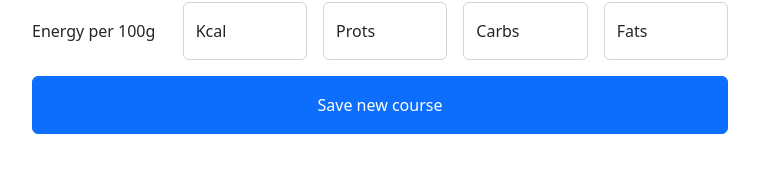
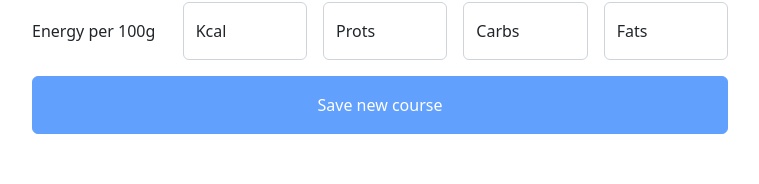
Before and after one commit to thatkit/restaurant-menu, a Vue app in the folder client/: page / in a window 1280 px wide. Shown: the part 472-656 px from the top of the page, without its empty margins (260-1019 px from the left). Built offline with nearby package versions, Linux system fonts and the light colour scheme; no server answers.

Commit message:
validation on client-side half done

```diff
--- a/client/src/components/forms/FormComponent.vue
+++ b/client/src/components/forms/FormComponent.vue
@@ -1,20 +1,23 @@
 <template>
-	<form class="form">
+	<form
+		class="form needs-validation"
+		novalidate
+		@submit="onSumbit"
+		@change="onChange"
+	>
 		<WrapWithLabel name="name" fullName="Course name" class="formItem">
 			<InputComponent
 				name="name"
+				:isRequired="true"
 				@input="
 					(e) => newCourseStore.setCourseProp('name', e.target?.value)
 				"
 			/>
 		</WrapWithLabel>
-		<WrapWithLabel
-			name="desc"
-			fullName="Description"
-			class="formItem"
-		>
+		<WrapWithLabel name="desc" fullName="Description" class="formItem">
 			<TextArea
 				name="desc"
+				:isRequired="true"
 				@input="
 					(e) => newCourseStore.setCourseProp('desc', e.target?.value)
 				"
@@ -23,6 +26,7 @@
 		<WrapWithLabel name="price" fullName="Price" class="formItem">
 			<InputComponent
 				name="price"
+				:isRequired="true"
 				@input="
 					(e) =>
 						newCourseStore.setCourseProp('price', e.target?.value)
@@ -32,17 +36,15 @@
 		<SelectComponent
 			fullName="Select cuisine"
 			:options="cuisines"
+			:isRequired="true"
 			class="formItem"
 		>
 			<AddNewCuisine />
 		</SelectComponent>
-		<WrapWithLabel
-			name="ingred"
-			fullName="Ingredients"
-			class="formItem"
-		>
+		<WrapWithLabel name="ingred" fullName="Ingredients" class="formItem">
 			<TextArea
 				name="ingred"
+				:isRequired="false"
 				@input="
 					(e) =>
 						newCourseStore.setCourseProp(
@@ -53,7 +55,11 @@
 			></TextArea>
 		</WrapWithLabel>
 		<EnergyInfo class="formItem" />
-		<button type="submit" class="btn btn-primary p-3" @click="onSumbit">
+		<button
+			type="submit"
+			class="btn btn-primary p-3"
+			:disabled="!isValid"
+		>
 			Save new course
 		</button>
 	</form>
@@ -63,6 +69,7 @@
 import { onMounted } from "vue";
 import { storeToRefs } from "pinia";
 import { useApiStore } from "@/stores/api";
+import { useFormValidationStore } from "@/stores/forms/formValidation";
 import { useNewCourseStore } from "@/stores/forms/newCourse";
 import WrapWithLabel from "@/components/forms/WrapWithLabel.vue";
 import InputComponent from "@/components/forms/InputComponent.vue";
@@ -70,8 +77,10 @@ import TextArea from "@/components/forms/TextArea.vue";
 import SelectComponent from "@/components/forms/SelectComponent.vue";
 import EnergyInfo from "@/components/forms/EnergyInfo.vue";
 import AddNewCuisine from "@/components/forms/AddNewCuisine.vue";
+import { validateForm } from "@/tools/formValidation";
 
 const apiStore = useApiStore();
+const formValidationStore = useFormValidationStore();
 const newCourseStore = useNewCourseStore();
 
 onMounted(() => {
@@ -79,11 +88,12 @@ onMounted(() => {
 });
 
 const { cuisines } = storeToRefs(apiStore);
+const { isValid } = storeToRefs(formValidationStore);
 
-const onSumbit = (e: Event) => {
-	e.preventDefault();
-	apiStore.createNewCourse();
+const onChange = () => {
+	formValidationStore.setIsValid(validateForm()[0]);
 };
+const onSumbit = (e: Event) => apiStore.createNewCourse();
 </script>
 
 <style scoped>
--- a/client/src/components/forms/InputComponent.vue
+++ b/client/src/components/forms/InputComponent.vue
@@ -6,12 +6,14 @@
 		:id="name"
 		:placeholder="name"
 		value=""
+		:required="isRequired"
 	/>
 </template>
 
 <script setup lang="ts">
 defineProps<{
 	name: string;
+	isRequired: boolean;
 }>();
 </script>
 
--- a/client/src/components/forms/SelectComponent.vue
+++ b/client/src/components/forms/SelectComponent.vue
@@ -2,6 +2,7 @@
 	<div class="cnt">
 		<select
 			class="form-select"
+			:required="isRequired"
 			@change="
 				(e) =>
 					newCourseStore.setCourseProp('cuisineId', e.target?.value)
@@ -32,6 +33,7 @@ class Option {
 defineProps<{
 	fullName: string;
 	options: Option[];
+	isRequired: boolean;
 }>();
 
 const newCourseStore = useNewCourseStore();
--- a/client/src/components/forms/TextArea.vue
+++ b/client/src/components/forms/TextArea.vue
@@ -4,12 +4,14 @@
 		class="form-control"
 		:id="name"
 		:placeholder="name"
+		:required="isRequired"
 	></textarea>
 </template>
 
 <script setup lang="ts">
 defineProps<{
 	name: string;
+	isRequired: boolean;
 }>();
 </script>
 
--- a/client/src/components/forms/WrapWithLabel.vue
+++ b/client/src/components/forms/WrapWithLabel.vue
@@ -2,6 +2,7 @@
 	<div class="form-floating">
 		<slot></slot>
 		<label :for="name">{{ fullName }}</label>
+		<div class="invalid-feedback">Invalid input</div>
 	</div>
 </template>
 
--- /dev/null
+++ b/client/src/stores/forms/formValidation.ts
@@ -0,0 +1,12 @@
+import { defineStore } from "pinia";
+
+export const useFormValidationStore = defineStore("formValidation", {
+	state: () => ({
+		isValid: false,
+	}),
+	actions: {
+		setIsValid(isValid: boolean) {
+			this.isValid = isValid;
+		},
+	},
+});
--- /dev/null
+++ b/client/src/tools/formValidation.ts
@@ -0,0 +1,10 @@
+export const validateForm = (): boolean[] => {
+	// Fetch all the forms we want to apply custom Bootstrap validation styles to
+	const forms = document.querySelectorAll(".needs-validation");
+
+	// Loop over them and prevent submission
+	return Array.prototype.slice.call(forms).map((form) => {
+		form.classList.add("was-validated");
+		return form.checkValidity();
+	});
+};
```
